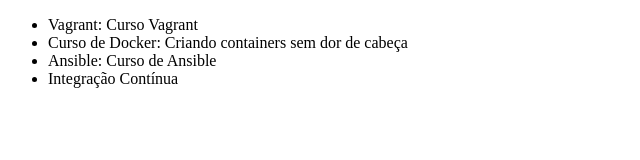
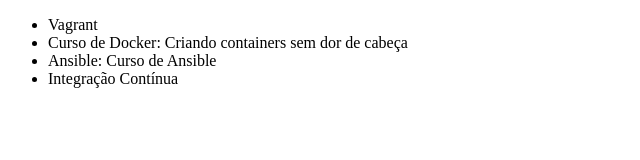
Before and after one commit to Urkandir/curso-alura, a plain HTML site: page index.html in a window 1280 px wide. Shown: the whole page, without its empty margins (0-640 px from the left). Drawn offline with Linux system fonts and the light colour scheme.

Commit message:
Revert "Alterando o código"
This reverts commit 11aa1a763e6cff5eded16d812ca5f0a4982f3faa.

```diff
--- a/index.html
+++ b/index.html
@@ -6,7 +6,7 @@
 </head>
 <body>
     <ul>
-        <li>Vagrant: Curso Vagrant</li>
+        <li>Vagrant</li>
         <li>Curso de Docker: Criando containers sem dor de cabeça</li>
         <li>Ansible: Curso de Ansible</li>
         <li>Integração Contínua</li>
```
